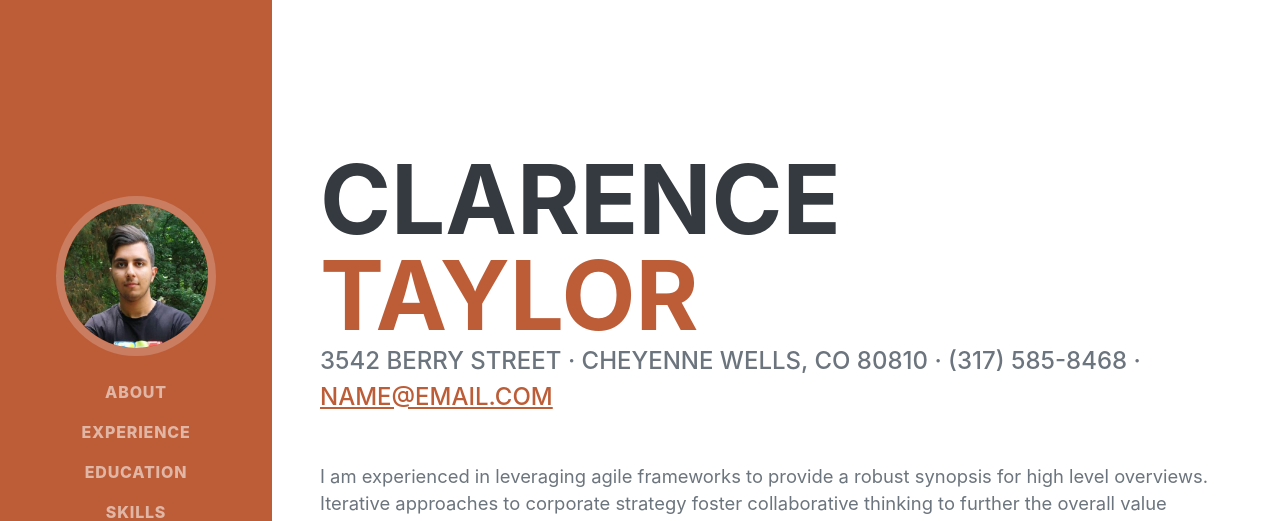
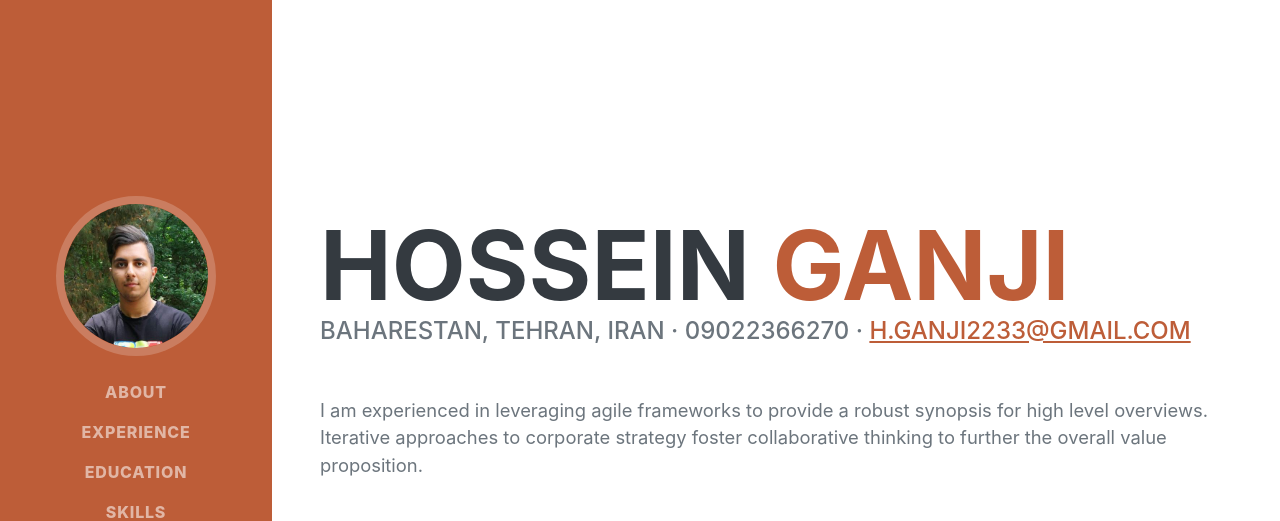
Before and after one commit to hosseinganji/hosseinganji.github.io, a website: page index.html in a window 1280 px wide. Shown: the top 521 px of the page. Drawn offline with nearby package versions, Linux system fonts and the light colour scheme; a web font is replaced by a local one.

Commit message:
Update index.html

```diff
--- a/index.html
+++ b/index.html
@@ -19,7 +19,7 @@
         <!-- Navigation-->
         <nav class="navbar navbar-expand-lg navbar-dark bg-primary fixed-top" id="sideNav">
             <a class="navbar-brand js-scroll-trigger" href="#page-top">
-                <span class="d-block d-lg-none">Clarence Taylor</span>
+                <span class="d-block d-lg-none">Hossein Ganji</span>
                 <span class="d-none d-lg-block"><img class="img-fluid img-profile rounded-circle mx-auto mb-2" src="dist/profile.jpg" alt="..." /></span>
             </a>
             <button class="navbar-toggler" type="button" data-bs-toggle="collapse" data-bs-target="#navbarResponsive" aria-controls="navbarResponsive" aria-expanded="false" aria-label="Toggle navigation"><span class="navbar-toggler-icon"></span></button>
@@ -40,12 +40,12 @@
             <section class="resume-section" id="about">
                 <div class="resume-section-content">
                     <h1 class="mb-0">
-                        Clarence
-                        <span class="text-primary">Taylor</span>
+                        Hossein
+                        <span class="text-primary">Ganji</span>
                     </h1>
                     <div class="subheading mb-5">
-                        3542 Berry Street · Cheyenne Wells, CO 80810 · (317) 585-8468 ·
-                        <a href="mailto:name@email.com">name@email.com</a>
+                        Baharestan, Tehran, Iran · 09022366270 ·
+                        <a href="mailto:h.ganji2233@gmail.com">h.ganji2233@gmail.com</a>
                     </div>
                     <p class="lead mb-5">I am experienced in leveraging agile frameworks to provide a robust synopsis for high level overviews. Iterative approaches to corporate strategy foster collaborative thinking to further the overall value proposition.</p>
                     <div class="social-icons">
```
